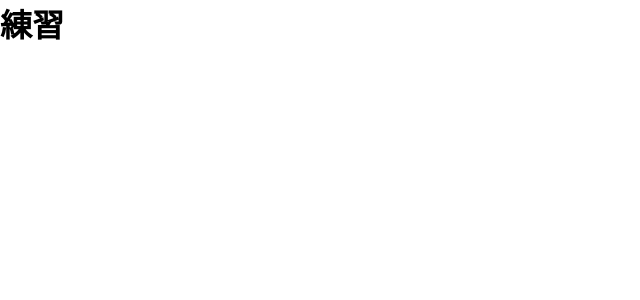
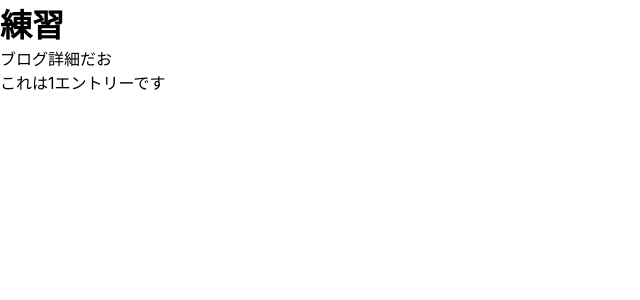
Before and after one commit to kawada13/nuxt-tomosuta, a Nuxt app: page /blog/1 in a window 1280 px wide. Before the commit this address had no page. Shown: the top 300 px of the page, without its empty margins (0-640 px from the left). Built offline with nearby package versions, Linux system fonts and the light colour scheme.

Commit message:
ブログ詳細ページ作成

```diff
--- /dev/null
+++ b/pages/blog/_id.vue
@@ -0,0 +1,16 @@
+<template>
+  <div>
+    ブログ詳細だお
+    <p>これは{{$route.params.id}}エントリーです</p>
+  </div>
+</template>
+
+<script>
+export default {
+
+}
+</script>
+
+<style>
+
+</style>
--- /dev/null
+++ b/pages/blog/index.vue
@@ -0,0 +1,15 @@
+<template>
+  <div>
+    ブログ一覧だお
+  </div>
+</template>
+
+<script>
+export default {
+
+}
+</script>
+
+<style>
+
+</style>
```
